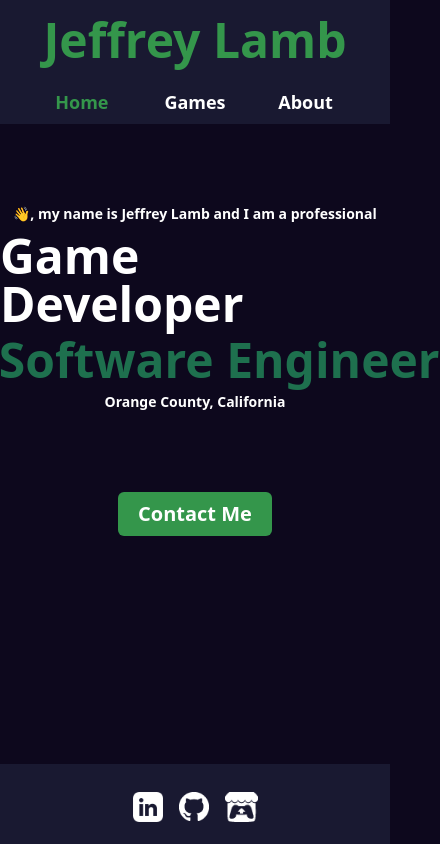
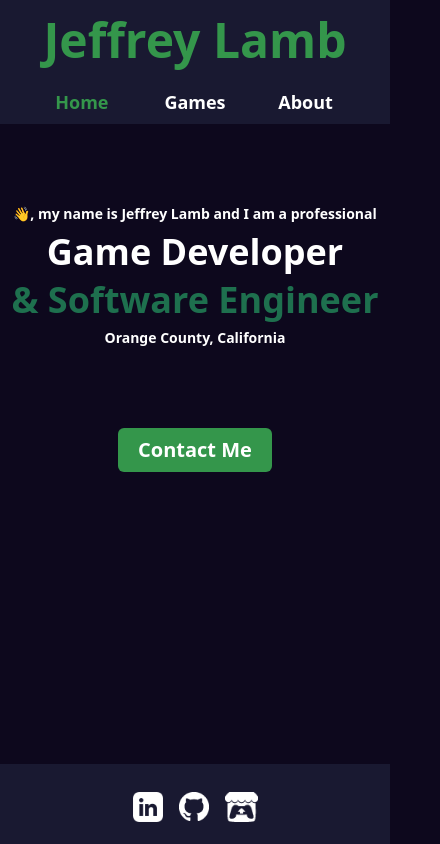
Before and after one commit to HireMeDeveloper/PortfolioSite, a Next.js app: page / in a window 390 px wide. Shown: the whole page, 440 px wide, since content can reach past the window. Built offline with nearby package versions, Linux system fonts and the light colour scheme.

Commit message:
shrinking home page at sm screen

```diff
--- a/src/app/page.tsx
+++ b/src/app/page.tsx
@@ -16,7 +16,7 @@ export default function Home() {
           👋, my name is Jeffrey Lamb and I am a professional
         </h1>
       </section>
-      <section className="mt-2 sm:mt-3 md:mt-4 lg:mt-4 xl:mt-5 xl:text-9xl lg:text-8xl md:text-7xl sm:text-6xl text-5xl font-extrabold">
+      <section className="mt-2 sm:mt-3 md:mt-4 lg:mt-4 xl:mt-5 xl:text-9xl lg:text-8xl md:text-7xl sm:text-5xl text-4xl font-extrabold">
         <h1 className="flex justify-center">
           Game Developer
           <br />
```
